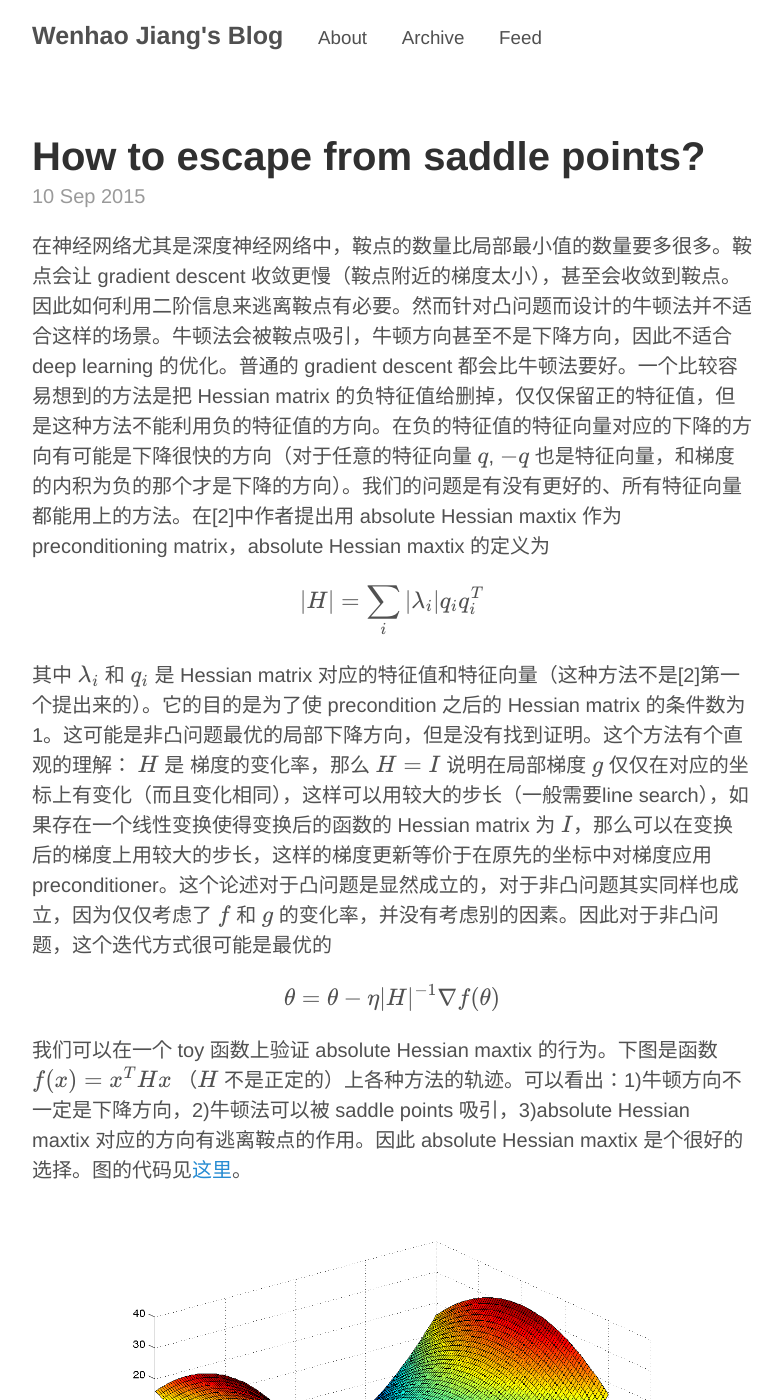
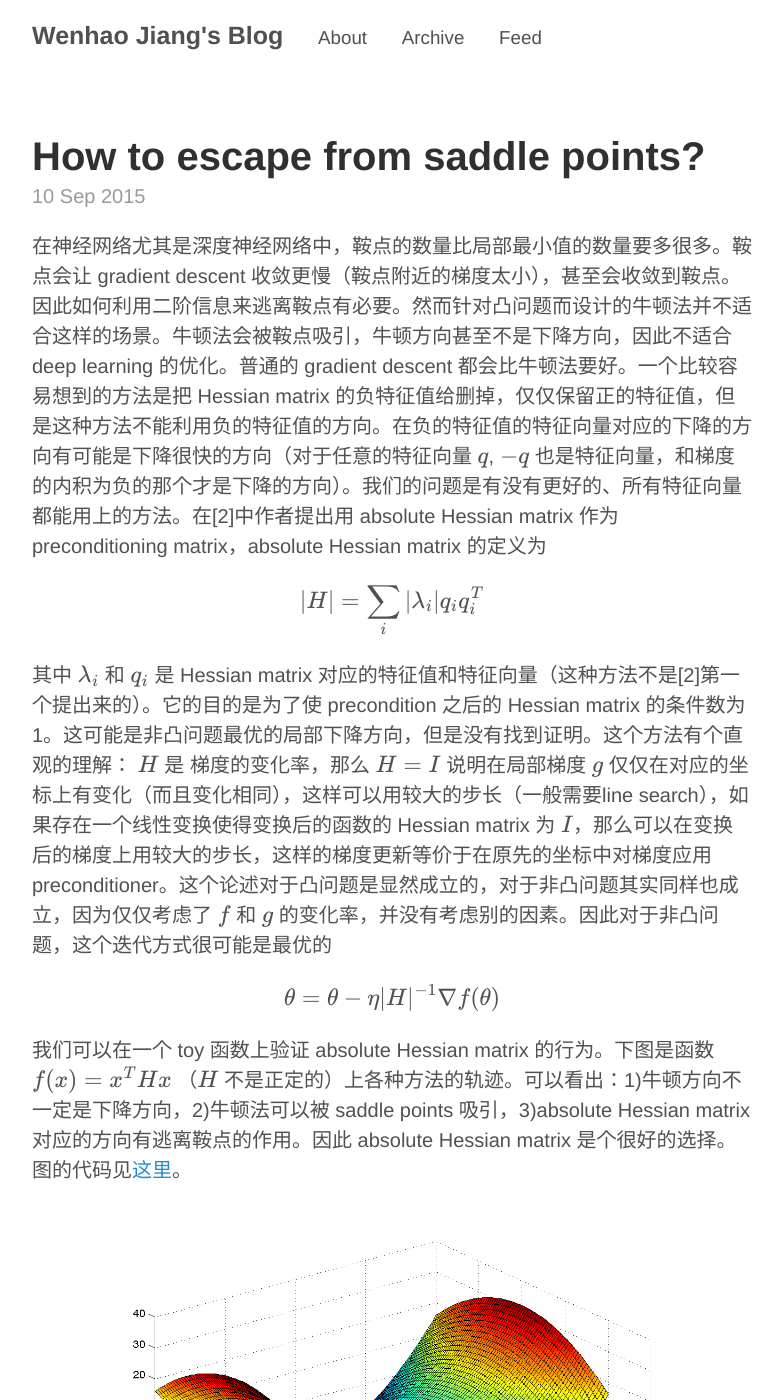
Before and after one commit to bjsc/cswhjiang.github.io, a Jekyll site: the page built from _posts/2015-09-10-escape-from-saddle-points.md, in a window 1280 px wide and 1400 px high. Shown: the whole window, without its empty margins (248-1031 px from the left). Built offline with Jekyll 4.4.1, drawn with Linux system fonts in a browser that asks for light colours; formulas are drawn with MathJax 3; comment, search, counter and statistics services are not loaded; some of the changed text lies outside the part shown.

Commit message:
saddle points

```diff
--- a/_posts/2015-09-10-escape-from-saddle-points.md
+++ b/_posts/2015-09-10-escape-from-saddle-points.md
@@ -4,7 +4,7 @@ title: How to escape from saddle points?
 comments: True
 ---
 
-在神经网络尤其是深度神经网络中，鞍点的数量比局部最小值的数量要多很多。鞍点会让 gradient descent 收敛更慢（鞍点附近的梯度太小），甚至会收敛到鞍点。因此如何利用二阶信息来逃离鞍点有必要。然而针对凸问题而设计的牛顿法并不适合这样的场景。牛顿法会被鞍点吸引，牛顿方向甚至不是下降方向，因此不适合 deep learning 的优化。普通的 gradient descent 都会比牛顿法要好。一个比较容易想到的方法是把 Hessian matrix 的负特征值给删掉，仅仅保留正的特征值，但是这种方法不能利用负的特征值的方向。在负的特征值的特征向量对应的下降的方向有可能是下降很快的方向（对于任意的特征向量 $$q$$, $$-q$$ 也是特征向量，和梯度的内积为负的那个才是下降的方向）。我们的问题是有没有更好的、所有特征向量都能用上的方法。在[2]中作者提出用 absolute Hessian maxtix 作为 preconditioning  matrix，absolute Hessian maxtix 的定义为
+在神经网络尤其是深度神经网络中，鞍点的数量比局部最小值的数量要多很多。鞍点会让 gradient descent 收敛更慢（鞍点附近的梯度太小），甚至会收敛到鞍点。因此如何利用二阶信息来逃离鞍点有必要。然而针对凸问题而设计的牛顿法并不适合这样的场景。牛顿法会被鞍点吸引，牛顿方向甚至不是下降方向，因此不适合 deep learning 的优化。普通的 gradient descent 都会比牛顿法要好。一个比较容易想到的方法是把 Hessian matrix 的负特征值给删掉，仅仅保留正的特征值，但是这种方法不能利用负的特征值的方向。在负的特征值的特征向量对应的下降的方向有可能是下降很快的方向（对于任意的特征向量 $$q$$, $$-q$$ 也是特征向量，和梯度的内积为负的那个才是下降的方向）。我们的问题是有没有更好的、所有特征向量都能用上的方法。在[2]中作者提出用 absolute Hessian matrix 作为 preconditioning  matrix，absolute Hessian matrix 的定义为
 
 $$
 |H| = \sum_i |\lambda_i| q_iq_i^T
@@ -16,14 +16,14 @@ $$
 \theta = \theta - \eta |H|^{-1} \nabla f(\theta)
 $$
 
-我们可以在一个 toy 函数上验证 absolute Hessian maxtix 的行为。下图是函数 $$f(x) = x^THx$$ （$$H$$ 不是正定的）上各种方法的轨迹。可以看出：1)牛顿方向不一定是下降方向，2)牛顿法可以被 saddle points 吸引，3)absolute Hessian maxtix 对应的方向有逃离鞍点的作用。因此 absolute Hessian maxtix 是个很好的选择。图的代码见[这里](https://gist.github.com/cswhjiang/2281e0476dbb9c3ee999)。
+我们可以在一个 toy 函数上验证 absolute Hessian matrix 的行为。下图是函数 $$f(x) = x^THx$$ （$$H$$ 不是正定的）上各种方法的轨迹。可以看出：1)牛顿方向不一定是下降方向，2)牛顿法可以被 saddle points 吸引，3)absolute Hessian matrix 对应的方向有逃离鞍点的作用。因此 absolute Hessian matrix 是个很好的选择。图的代码见[这里](https://gist.github.com/cswhjiang/2281e0476dbb9c3ee999)。
 
-{% include figure.html src="/figures/2015-09-10-escape-from-saddle-points-a.png" caption="图1：不同方向的比较。其中红色是普通的梯度下降、蓝色是牛顿方向，绿色是 absolute Hessian maxtix 做 preconditioning  matrix 而找到的方向，紫红色的点是起始点。" %}
+{% include figure.html src="/figures/2015-09-10-escape-from-saddle-points-a.png" caption="图1：不同方向的比较。其中红色是普通的梯度下降、蓝色是牛顿方向，绿色是 absolute Hessian matrix 做 preconditioning  matrix 而找到的方向，紫红色的点是起始点。" %}
 {% include figure.html src="/figures/2015-09-10-escape-from-saddle-points-b.png" caption="图2：不同方向的比较（不同的起始点）。" %}
 
 
 
-由于计算 absolute Hessian maxtix 的复杂度太大，我们仅仅考虑其对角线来近似，同样的近似方法也被用来近似 Hessian matrix（[2]中没有给出近似程度的好坏的证明）。因此我们的目标本来是找
+由于计算 absolute Hessian matrix 的复杂度太大，我们仅仅考虑其对角线来近似，同样的近似方法也被用来近似 Hessian matrix（[2]中没有给出近似程度的好坏的证明）。因此我们的目标本来是找
 
 $$D^{-1} = |H|^{-1}$$
 
```
